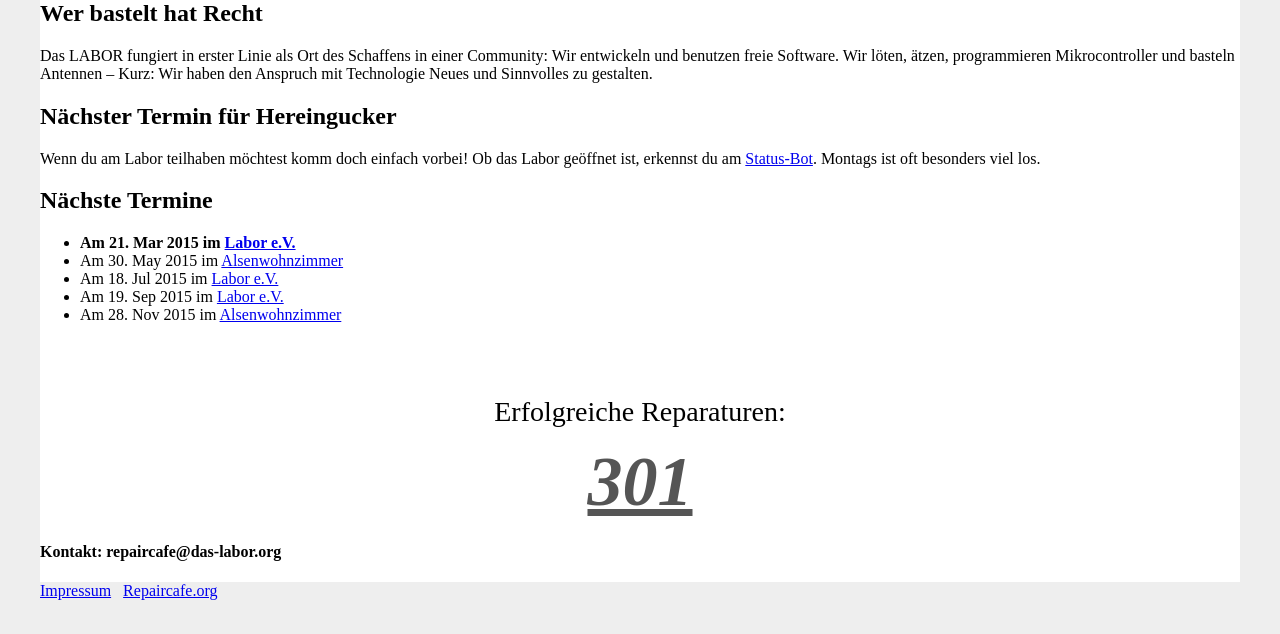
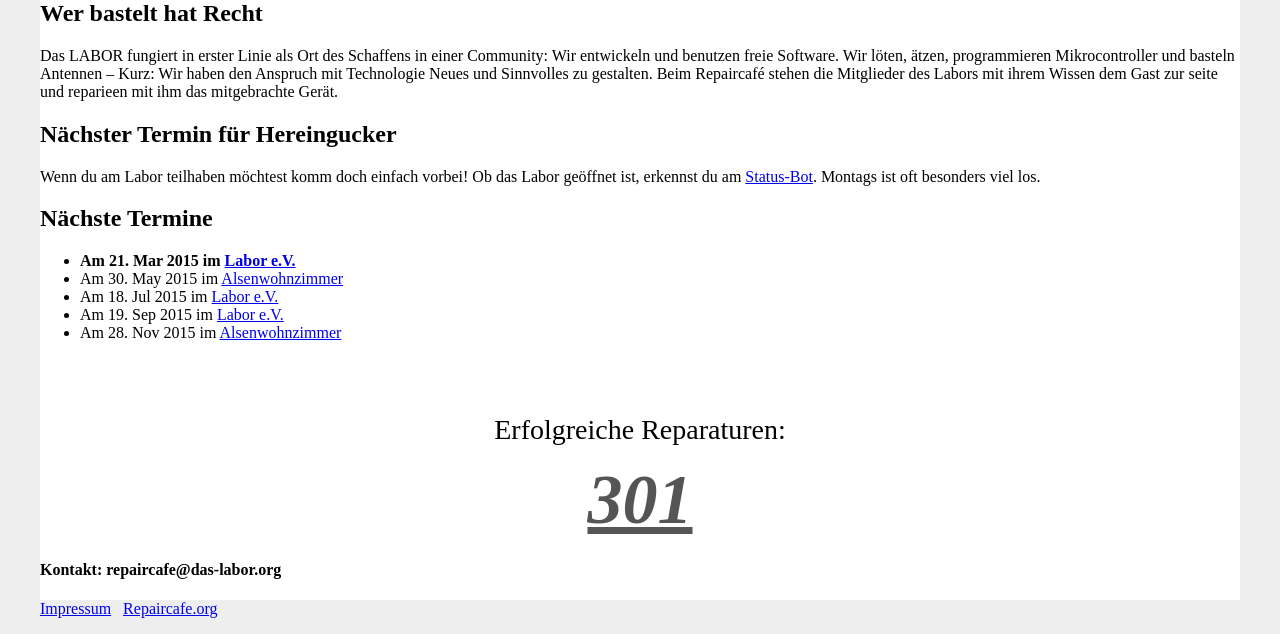
Before and after one commit to das-labor/repaircafe-bochum.de, a Jekyll site: the page built from labor.md, in a window 1280 px wide. Shown: the part 724-1358 px from the top of the page. Built offline with Jekyll 4.4.1, drawn with Linux system fonts in a browser that asks for light colours; nearby versions of some CDN libraries; library files that are not in the unit come from our copies; comment, search, counter and statistics services are not loaded.

Commit message:
labor seite bearbeitet

```diff
--- a/labor.md
+++ b/labor.md
@@ -11,6 +11,7 @@ Wer bastelt hat Recht
 ---------------------
 
 Das LABOR fungiert in erster Linie als Ort des Schaffens in einer Community: Wir entwickeln und benutzen freie Software. Wir löten, ätzen, programmieren Mikrocontroller und basteln Antennen – Kurz: Wir haben den Anspruch mit Technologie Neues und Sinnvolles zu gestalten.
+Beim Repaircafé stehen die Mitglieder des Labors mit ihrem Wissen dem Gast zur seite und reparieen mit ihm das mitgebrachte Gerät.
 
 Nächster Termin für Hereingucker
 --------------------------------
```
